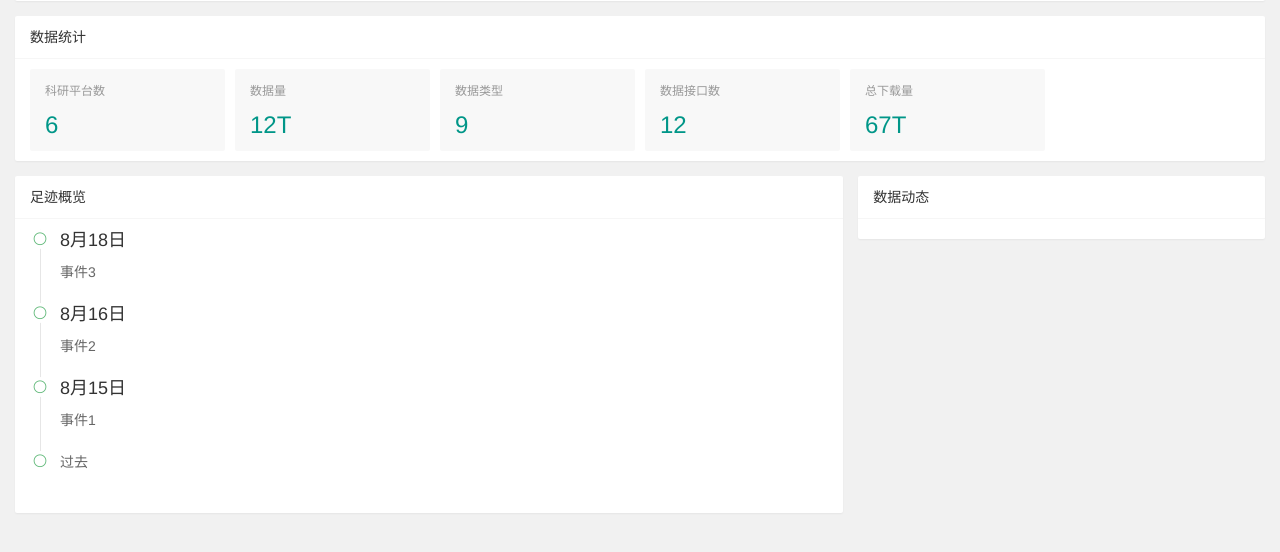
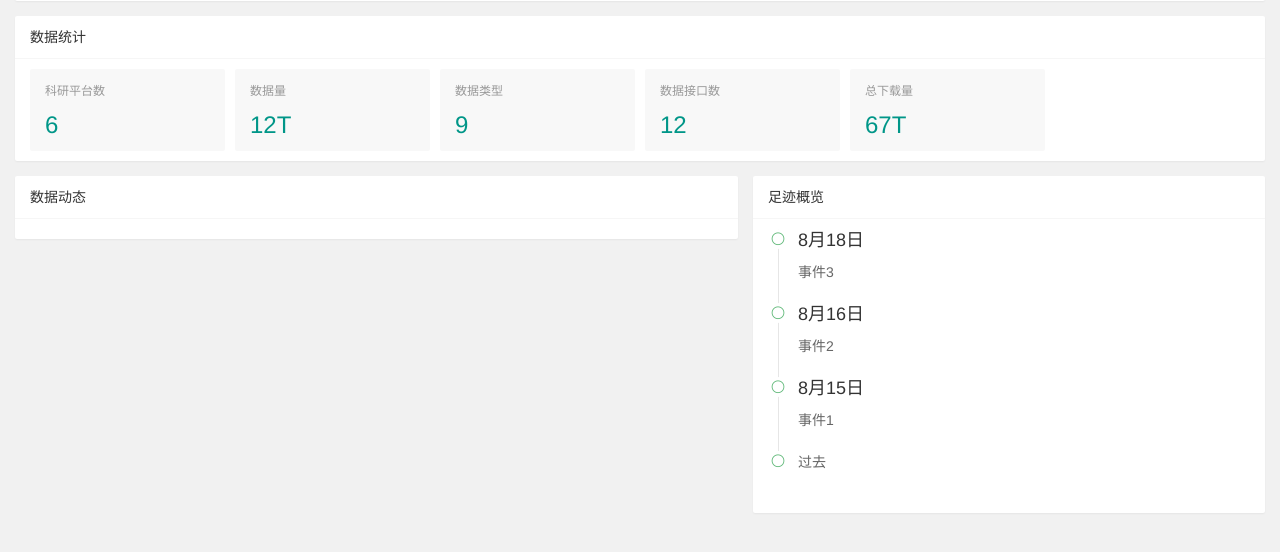
Before and after one commit to b1gby/idata_UI, a Flask app: page /welcome in a window 1280 px wide. Shown: the part 96-648 px from the top of the page. Run offline with Flask 2, Linux system fonts and the light colour scheme.

Commit message:
~ 调整数据动态 和 时间线足迹 在主界面 的位置和大小

```diff
--- a/project/templates/welcome.html
+++ b/project/templates/welcome.html
@@ -74,7 +74,17 @@
             </div>
         </div>
 
-        <div class="layui-col-md8">
+        <div class="layui-col-md7 layui-col-xs12">
+            <div class="layui-card">
+                <div class="layui-card-header">
+                    数据动态
+                </div>
+                <div class="layui-card-body">
+                </div>
+            </div>
+        </div>
+
+        <div class="layui-col-md5 layui-col-xs12"  style="float:left">
             <div class="layui-card">
                <div class="layui-card-header">
                    足迹概览
@@ -113,15 +123,6 @@
             </div>
         </div>
 
-        <div class="layui-col-md4" style="float:left">
-            <div class="layui-card">
-                <div class="layui-card-header">
-                    数据动态
-                </div>
-                <div class="layui-card-body">
-                </div>
-            </div>
-        </div>
         <style id="welcome_style"></style>
     </div>
 </div>
```
